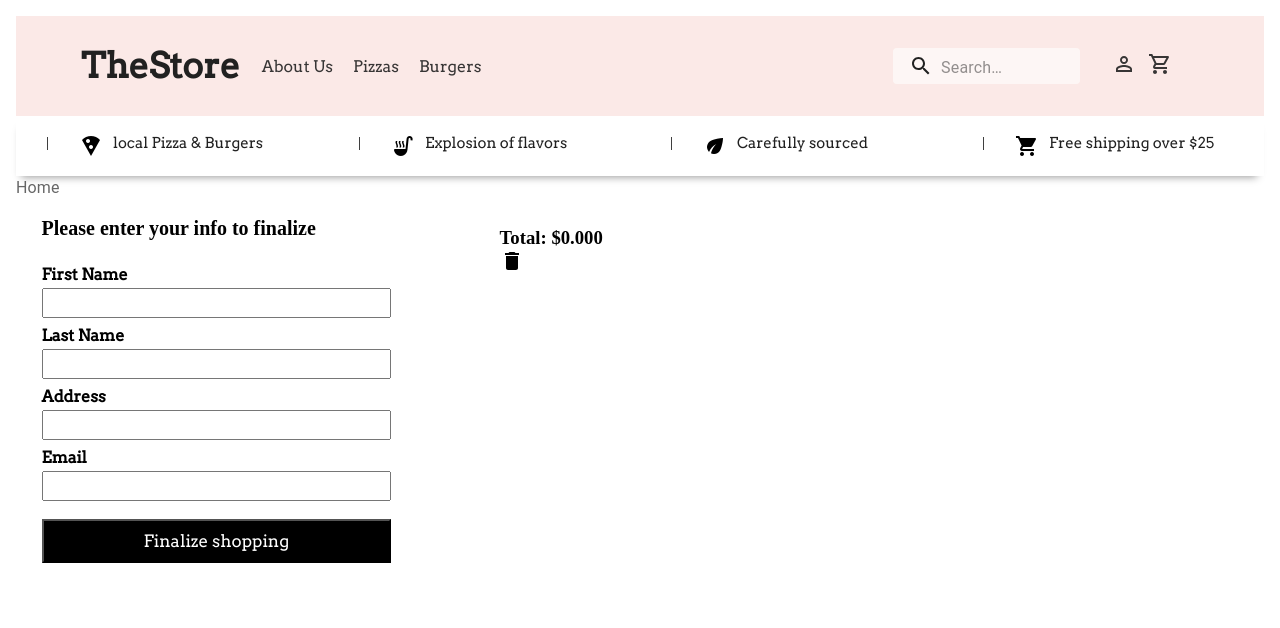
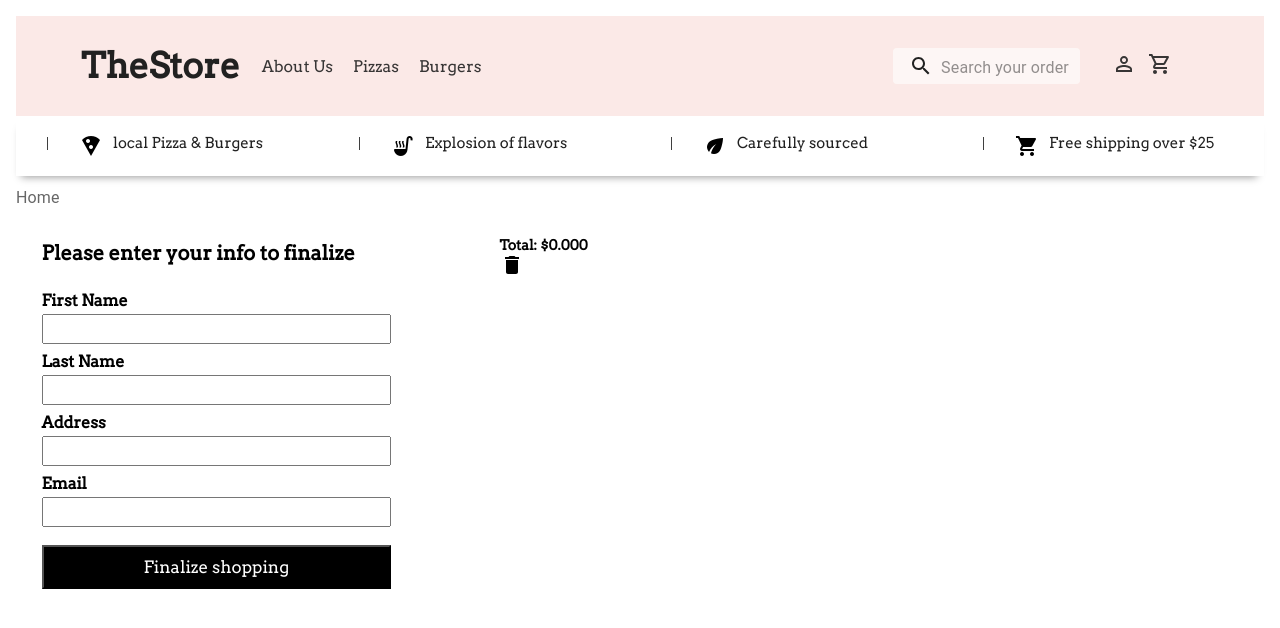
Before and after one commit to EloisaCB43/TheStore, a React (Create React App) app: page /cart in a window 1280 px wide. Shown: the top 628 px of the page. Built offline with nearby package versions, Linux system fonts and the light colour scheme; the HTML template or start-up script is replaced by a standard one.

Commit message:
final changes

```diff
--- a/src/components/Breadcrumbs/Breadcrumbs.js
+++ b/src/components/Breadcrumbs/Breadcrumbs.js
@@ -1,22 +1,27 @@
-import * as React from "react";
+import React from "react";
 import Typography from "@mui/material/Typography";
 import Breadcrumbs from "@mui/material/Breadcrumbs";
 import Link from "@mui/material/Link";
 import { Context } from "../../context/productContext";
 import { useContext } from "react";
+import { useLocation } from "react-router-dom";
 
 export default function BasicBreadcrumbs() {
   const { product } = useContext(Context);
+  const location = useLocation();
 
   return (
     <div role="presentation">
-      <Breadcrumbs aria-label="breadcrumb">
-        {window.location.pathname !== "/" && (
+      <Breadcrumbs
+        aria-label="breadcrumb"
+        style={{ marginTop: "10px", textTransform: "capitalize" }}
+      >
+        {location.pathname !== "/" && (
           <Link underline="hover" color="inherit" href="/">
             Home
           </Link>
         )}
-        {product && (
+        {location.pathname.includes("product") && product && (
           <Link
             underline="hover"
             color="inherit"
@@ -25,8 +30,16 @@ export default function BasicBreadcrumbs() {
             {product.category}
           </Link>
         )}
-        {product && window.location.pathname.includes("product") && (
+        {location.pathname.includes("product") && product && (
           <Typography color="text.primary">{product.name}</Typography>
+        )}
+
+        {location.pathname.includes("category") && (
+          <>
+            <Typography color="text.primary">
+              {location.pathname.split("/")[2]}
+            </Typography>
+          </>
         )}
       </Breadcrumbs>
     </div>
--- a/src/components/ItemListContainer/Item.jsx
+++ b/src/components/ItemListContainer/Item.jsx
@@ -2,7 +2,6 @@ import * as React from "react";
 import MaterialCard from "@mui/material/Card";
 import CardContentStyle from "@mui/material/CardContent";
 import CardMedia from "@mui/material/CardMedia";
-import CardActions from "@mui/material/CardActions";
 import Button from "@mui/material/Button";
 import TypographyFont from "@mui/material/Typography";
 import { styled } from "@mui/system";
@@ -35,7 +34,6 @@ const Typography = styled(TypographyFont)(({ theme }) => ({
 const Card = styled(MaterialCard)(({ theme }) => ({
   width: "90%",
   margin: "10px 0px 10px 0px",
-
   "&:hover": {
     boxShadow: theme.palette.primaryText.backgroundColorHover,
   },
@@ -82,15 +80,14 @@ const Item = ({ products }) => {
           {`$${products.price}`}
         </Typography>
       </CardContent>
-      <CardActions>
       <Button
         id="button"
         size="small"
+        style={{ padding: "0", marginTop: "10px" }}
         onClick={() => navigate(`/product/${products.id}`)}
       >
         Learn More
       </Button>
-      </CardActions>
     </Card>
   );
 };
--- a/src/components/Navbar/NavBar.jsx
+++ b/src/components/Navbar/NavBar.jsx
@@ -8,8 +8,12 @@ import {
 import SearchBar from "./SearchBar";
 import CartWidget from "./CartWidget";
 import UserWidget from "./UserWidget";
+import { Context } from "../../context/customContext";
+import { useContext } from "react";
 
 const NavBar = () => {
+  const { cart } = useContext(Context);
+
   const categories = [
     { navName: "About Us", href: "/about" },
     { navName: "Pizzas", href: "/category/pizzas" },
@@ -27,7 +31,7 @@ const NavBar = () => {
           <NavAnchor key={`navanchor_${i}`} {...category} />
         ))}
       </Navbar>
-      <SearchBar />
+      <SearchBar placeholder="Search your order Id" data={cart} />
       <UserWidget />
       <CartWidget />
     </HeaderContainer>
--- a/src/components/Navbar/SearchBar.jsx
+++ b/src/components/Navbar/SearchBar.jsx
@@ -53,14 +53,15 @@ const StyledInputBase = styled(InputBase)(({ theme }) => ({
   },
 }));
 
-const SearchBar = () => {
+const SearchBar = ({ placeholder, data }) => {
   return (
     <SearchInput>
       <SearchIconWrapper>
         <SearchIcon />
       </SearchIconWrapper>
       <StyledInputBase
-        placeholder="Search…"
+        placeholder={placeholder}
+        data={data}
         inputProps={{ "aria-label": "search" }}
       />
     </SearchInput>
--- a/src/views/ItemDetailContainer/ItemStyled.jsx
+++ b/src/views/ItemDetailContainer/ItemStyled.jsx
@@ -8,21 +8,22 @@ import { Context } from "../../context/customContext";
 const DivContainer = styled("div")(({ theme }) => ({
   display: "flex",
   flexDirection: "column",
-  [theme.breakpoints.up("desktop")]: {
+  [theme.breakpoints.up("laptop")]: {
     display: "flex",
     marginTop: "25px",
     flexDirection: "row",
   },
 }));
 const ContainerImg = styled("div")(({ theme }) => ({
-  height: "auto",
   width: "100%",
   marginTop: "15px",
   marginBottom: "10px",
+  alignSelf: "center",
+
   [theme.breakpoints.up("tablet")]: {
-    height: "auto",
+    width: "50%",
   },
-  [theme.breakpoints.up("desktop")]: {
+  [theme.breakpoints.up("laptop")]: {
     height: "315px",
     width: "45%",
     marginTop: "0px",
@@ -31,7 +32,7 @@ const ContainerImg = styled("div")(({ theme }) => ({
 
 const DescripContainer = styled("div")(({ theme }) => ({
   width: "100%",
-  [theme.breakpoints.up("desktop")]: {
+  [theme.breakpoints.up("laptop")]: {
     display: "flex",
     flexDirection: "column",
     marginLeft: "50px",
@@ -45,7 +46,7 @@ const DetailTitle = styled("h6")(({ theme }) => ({
   [theme.breakpoints.up("tablet")]: {
     fontSize: "18px",
   },
-  [theme.breakpoints.up("desktop")]: {
+  [theme.breakpoints.up("laptop")]: {
     fontSize: "21px",
   },
 }));
@@ -59,7 +60,7 @@ const DetailDescription = styled("p")(({ theme }) => ({
     margin: "14px 0px 11px 0px",
     lineHeight: "25px",
   },
-  [theme.breakpoints.up("desktop")]: {
+  [theme.breakpoints.up("laptop")]: {
     fontSize: "18px",
     marginTop: "30px",
     lineHeight: "25px",
@@ -71,10 +72,29 @@ const DetailPrice = styled("p")(({ theme }) => ({
   fontSize: "17px",
   fontWeight: "bold",
   position: "absolute",
-  [theme.breakpoints.up("desktop")]: {
+  [theme.breakpoints.up("laptop")]: {
     fontSize: "21px",
     marginTop: "18px",
     position: "static",
+  },
+}));
+
+const ViewCartButton = styled("button")(({ theme }) => ({
+  fontFamily: theme.palette.primaryText.family,
+  marginTop: "10px",
+  fontSize: "11px",
+  padding: "11px",
+  color: "white",
+  background: "black",
+  width: "100%",
+  [theme.breakpoints.up("laptop")]: {
+    marginTop: "25px",
+    fontSize: "14px",
+    padding: "19px",
+    "&:hover": {
+      color: "black",
+      background: "white",
+    },
   },
 }));
 
@@ -110,7 +130,7 @@ const ItemStyled = ({ product }) => {
             />
           ) : (
             <Link to={"/cart"}>
-              <button>VIEW CART</button>
+              <ViewCartButton>VIEW CART</ViewCartButton>
             </Link>
           )}
         </DescripContainer>
--- a/src/views/ItemDetailContainer/itemCount.jsx
+++ b/src/views/ItemDetailContainer/itemCount.jsx
@@ -4,33 +4,37 @@ import AddCircleOutlineIcon from "@mui/icons-material/AddCircleOutline";
 import RemoveCircleOutlineIcon from "@mui/icons-material/RemoveCircleOutline";
 import { styled } from "@mui/system";
 
-const DivStyleButton = styled("div")(({ theme, isCard, isRight }) => ({
+const DivStyleButton = styled("div")(({ theme, isCard }) => ({
   position: "relative",
-  right: isRight && "-57px",
+  right: !isCard && "-57px",
   display: "flex",
   alignItems: "center",
-  [theme.breakpoints.up("desktop")]: {
+  width: "fit-content",
+  [theme.breakpoints.up("tablet")]: {
+    right: !isCard && "-57px",
+  },
+  [theme.breakpoints.up("laptop")]: {
     marginTop: !isCard && "30px",
     position: "static",
   },
 }));
 
 const Count = styled("h3")(({ theme }) => ({
-  fontSize: "15px",
-  [theme.breakpoints.up("desktop")]: {
+  fontSize: "14px",
+  [theme.breakpoints.up("laptop")]: {
     fontSize: "18px",
   },
 }));
 
 const StyleAddButton = styled(AddCircleOutlineIcon)(({ theme }) => ({
-  fontSize: "23px",
-  [theme.breakpoints.up("desktop")]: {
+  fontSize: "20px",
+  [theme.breakpoints.up("laptop")]: {
     fontSize: "30px",
   },
 }));
 const StyleMinusButton = styled(RemoveCircleOutlineIcon)(({ theme }) => ({
-  fontSize: "23px",
-  [theme.breakpoints.up("desktop")]: {
+  fontSize: "20px",
+  [theme.breakpoints.up("laptop")]: {
     fontSize: "30px",
   },
 }));
@@ -43,7 +47,7 @@ const ButtonCart = styled("button")(({ theme }) => ({
   color: "white",
   background: "black",
   width: "100%",
-  [theme.breakpoints.up("desktop")]: {
+  [theme.breakpoints.up("laptop")]: {
     marginTop: "25px",
     fontSize: "14px",
     padding: "19px",
@@ -54,14 +58,7 @@ const ButtonCart = styled("button")(({ theme }) => ({
   },
 }));
 
-const ItemCount = ({
-  stock,
-  initial,
-  onAdd,
-  isCard = false,
-
-  onUpdate,
-}) => {
+const ItemCount = ({ stock, initial, onAdd, isCard = false, onUpdate }) => {
   const [count, setCount] = useState(initial);
 
   const minus = () => {
--- a/src/views/ShoppingCart/CartStyled.jsx
+++ b/src/views/ShoppingCart/CartStyled.jsx
@@ -5,6 +5,7 @@ import { useContext } from "react";
 import ItemCount from "../ItemDetailContainer/itemCount";
 
 const MainContainer = styled("div")(({ theme }) => ({
+  fontFamily: theme.palette.primaryText.family,
   display: "flex",
   flexDirection: "column-reverse",
   marginTop: "17px",
@@ -37,43 +38,52 @@ const ItemContainer = styled("div")(({ theme }) => ({
   width: "100%",
   display: "flex",
   justifyContent: "space-between",
+  padding: "5px",
   [theme.breakpoints.up("laptop")]: {
     padding: "10px",
   },
 }));
 const ButtonRemove = styled("button")(({ theme }) => ({
-  [theme.breakpoints.up("laptop")]: {
   fontFamily: theme.palette.primaryText.family,
   marginTop: "10px",
-    fontSize: "14px",
-    padding: "5px",
   color: "white",
   background: "black",
-    width: "55%",
   "&:hover": {
     color: "black",
     background: "white",
   },
+  [theme.breakpoints.up("tablet")]: {
+    width: "fit-content",
+    fontSize: "12px",
+    padding: "4px",
+  },
+  [theme.breakpoints.up("laptop")]: {
+    width: "55%",
+    fontSize: "16px",
+    padding: "5px",
   },
 }));
 
 const ContainerImg = styled("div")(({ theme }) => ({
-  height: "50px",
+  height: "105px",
   width: "22%",
   minWidth: "160px",
+  [theme.breakpoints.up("tablet")]: {
+    width: "fit-content",
+    height: "90px",
+  },
   [theme.breakpoints.up("laptop")]: {
     height: "145px",
     width: "22%",
   },
 }));
 const StyleInfo = styled("div")(({ theme }) => ({
+  [theme.breakpoints.up("tablet")]: {
     display: "flex",
-  [theme.breakpoints.down("laptop")]: {
-    gap: "5px",
+    flexDirection: "column",
+    justifyContent: "space-between",
   },
   [theme.breakpoints.up("laptop")]: {
-    flexDirection: "column",
-    justifyContent: "space-between",
     width: "35%",
     height: "100%",
     margin: "5px 0px 5px 0px",
@@ -82,10 +92,12 @@ const StyleInfo = styled("div")(({ theme }) => ({
 const StyleItemsCart = styled("div")(({ theme }) => ({
   display: "flex",
   alignItems: "center",
-  [theme.breakpoints.down("laptop")]: {
-    gap: "10px",
+  justifyContent: "space-between",
+  marginLeft: "8px",
+  [theme.breakpoints.up("tablet")]: {
+    width: "73%",
+    marginRight: "10px",
   },
-  justifyContent: "space-between",
   [theme.breakpoints.up("laptop")]: {
     width: "100%",
     justifyContent: "space-around",
@@ -93,6 +105,7 @@ const StyleItemsCart = styled("div")(({ theme }) => ({
 }));
 
 const Title = styled("h3")(({ theme }) => ({
+  fontSize: "16px",
   [theme.breakpoints.up("laptop")]: {
     fontSize: "20px",
   },
@@ -127,8 +140,10 @@ const CartStyled = ({ product }) => {
               isRight={false}
               onUpdate={onUpdate}
             />
-            <h4 style={{ fontWeight: "normal" }}>{`$${product.price} =`}</h4>
-            <h4 style={{ fontWeight: "normal" }}>
+            <h4
+              style={{ fontWeight: "normal", fontSize: "14px" }}
+            >{`$${product.price} =`}</h4>
+            <h4 style={{ fontWeight: "normal", fontSize: "14px" }}>
               {`$${Math.round(product.price * product.quantity).toFixed(2)}`}
             </h4>
           </StyleItemsCart>
--- a/src/views/ShoppingCart/ShoppingCart.jsx
+++ b/src/views/ShoppingCart/ShoppingCart.jsx
@@ -53,7 +53,7 @@ const Cart = () => {
     }).then((action) => {
       if (action.isConfirmed) {
         navigator.clipboard.writeText(result.id).then(() => {
-          console.log("copy");
+          console.log("Copied!", result.id);
         });
       }
     });
@@ -110,9 +110,9 @@ const Cart = () => {
         {cart.map((product) => (
           <CartStyled key={product.id} product={product}></CartStyled>
         ))}
-        <h3 style={{ marginTop: "10px" }}>{`Total: $${Math.round(total).toFixed(
-          3
-        )} `}</h3>
+        <h3
+          style={{ marginTop: "10px", fontSize: "14px" }}
+        >{`Total: $${Math.round(total).toFixed(3)} `}</h3>
         <DeleteIcon onClick={() => clearCart(cart)} />
       </ItemTotal>
     </MainContainer>
--- a/src/views/ShoppingCart/cartForm.jsx
+++ b/src/views/ShoppingCart/cartForm.jsx
@@ -3,16 +3,35 @@ import React from "react";
 import { styled } from "@mui/system";
 
 const FormContainer = styled("form")(({ theme }) => ({
-  width: "80%",
-  margin: "25px 0px 0px 10px",
+  [theme.breakpoints.up("tablet")]: {
+    margin: "10px 0px 0px 10px",
+    width: "70%",
+  },
+  [theme.breakpoints.up("laptop")]: {
+    width: "80%",
+    margin: "25px 0px 0px 10px",
+  },
 }));
 const FormStyle = styled("div")(({ theme }) => ({
-  width: "35%",
+  width: "60%",
+  [theme.breakpoints.up("tablet")]: {
+    width: "75%",
+  },
+  [theme.breakpoints.up("laptop")]: {
+    width: "35%",
+  },
 }));
 
-const TitleFinalize = styled("h2")(({ theme }) => ({
-  fontSize: "20px",
-  marginLeft: "10px",
+const TitleFinalize = styled("h3")(({ theme }) => ({
+  fontFamily: theme.palette.primaryText.family,
+  margin: "14px 0px 10px 0px",
+  fontSize: "17PX",
+  [theme.breakpoints.up("tablet")]: {
+    marginLeft: "10px",
+  },
+  [theme.breakpoints.up("laptop")]: {
+    fontSize: "20px",
+  },
 }));
 const Field = styled("div")(({ theme }) => ({
   fontFamily: theme.palette.primaryText.family,
```
Lines whose indentation alone changed are shown as unchanged.
